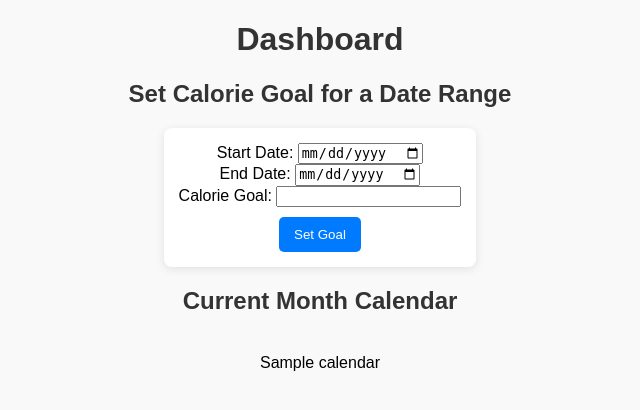
After one commit to FroggyWoggy82/fawn, a Django app: template meals/templates/meals/dashboard.html in a window 1280 px wide. The commit adds this page. Shown: the top 410 px of the page, without its empty margins (320-960 px from the left). Run offline with Django 5.2, Linux system fonts and the light colour scheme; the template is opened without the code that fills it: most values are stand-ins (such as "Sample title", 1, 10 or a date in 2020); form fields are guessed from the names that the template uses.

Commit message:
daily CALORIE GOAL

```diff
--- a/meals/forms.py
+++ b/meals/forms.py
@@ -10,3 +10,9 @@ class DishForm(forms.ModelForm):
     class Meta:
         model = Dish
         fields = ['cook_time', 'instructions']
+
+
+class CalorieGoalRangeForm(forms.Form):
+    start_date = forms.DateField(widget=forms.DateInput(attrs={'type': 'date'}))
+    end_date = forms.DateField(widget=forms.DateInput(attrs={'type': 'date'}))
+    calorie_goal = forms.IntegerField(min_value=0, initial=0)
--- /dev/null
+++ b/meals/templates/meals/dashboard.html
@@ -0,0 +1,110 @@
+<!DOCTYPE html>
+<html>
+<head>
+    <title>Dashboard</title>
+    <style>
+        body {
+            font-family: Arial, sans-serif;
+            margin: 20px;
+            background-color: #f9f9f9;
+        }
+        h1, h2 {
+            color: #333;
+            text-align: center;
+        }
+        .calendar-container {
+            display: flex;
+            justify-content: center;
+            padding: 20px;
+        }
+        table {
+            border-collapse: collapse;
+            width: 100%;
+            max-width: 1000px;
+            background: #fff;
+            box-shadow: 0 2px 10px rgba(0, 0, 0, 0.1);
+            border-radius: 8px;
+        }
+        th, td {
+            padding: 15px;
+            text-align: center;
+            border: 1px solid #ddd;
+        }
+        th {
+            background: #007bff;
+            color: #fff;
+        }
+        td {
+            height: 100px;
+            vertical-align: top;
+            position: relative;
+            background: #f4f4f4;
+        }
+        .calendar-today {
+            background-color: #ffcccb; /* Light Coral */
+            border: 2px solid #ff4500;
+        }
+        .day-cell {
+            display: flex;
+            flex-direction: column;
+            align-items: flex-start;
+            padding: 5px;
+        }
+        .calories {
+            font-weight: bold;
+            margin-top: 5px;
+        }
+        .goal {
+            color: #28a745;
+        }
+        .over-goal {
+            color: #dc3545;
+        }
+        form {
+            text-align: center;
+            background: #fff;
+            padding: 15px;
+            box-shadow: 0 2px 10px rgba(0, 0, 0, 0.1);
+            border-radius: 8px;
+            width: fit-content;
+            margin: 20px auto;
+        }
+        button {
+            background-color: #007bff;
+            color: white;
+            padding: 10px 15px;
+            border: none;
+            cursor: pointer;
+            border-radius: 5px;
+            margin-top: 10px;
+        }
+        button:hover {
+            background-color: #0056b3;
+        }
+    </style>
+</head>
+<body>
+    <h1>Dashboard</h1>
+
+    <!-- Calorie Goal Range Form -->
+    <h2>Set Calorie Goal for a Date Range</h2>
+    <form method="post">
+        {% csrf_token %}
+        <label for="id_start_date">Start Date:</label>
+        {{ goal_form.start_date }}
+        <br>
+        <label for="id_end_date">End Date:</label>
+        {{ goal_form.end_date }}
+        <br>
+        <label for="id_calorie_goal">Calorie Goal:</label>
+        {{ goal_form.calorie_goal }}
+        <br>
+        <button type="submit" name="set_goal">Set Goal</button>
+    </form>
+
+    <h2>Current Month Calendar</h2>
+    <div class="calendar-container">
+        {{ calendar|safe }}
+    </div>
+</body>
+</html>
--- a/meals/templates/meals/home.html
+++ b/meals/templates/meals/home.html
@@ -26,6 +26,7 @@
     <h1>Welcome to the Meal Planner</h1>
     <a href="{% url 'daily_submission' %}">Submit a Daily Meal</a>
     <a href="{% url 'submissions_list' %}">View Submissions</a>
+    <a href="{% url 'dashboard' %}">Dashboard</a>
     <a href="/admin/">Admin Access</a>
 </body>
 </html>
--- a/meals/urls.py
+++ b/meals/urls.py
@@ -9,5 +9,6 @@ urlpatterns = [
     path('submissions/', views.submissions_list_view, name='submissions_list'),
     path('submission/<int:pk>/', views.submission_detail_view, name='submission_detail'),
     path('submission_view/<int:submission_id>/', views.submission_view, name='submission_view'),
-     path('submission/delete/<int:submission_id>/', views.delete_submission, name='delete_submission'),
+    path('submission/delete/<int:submission_id>/', views.delete_submission, name='delete_submission'),
+    path('dashboard/', views.dashboard_view, name='dashboard'),  # Adding the dashboard URL pattern
 ]
```
Also changed, not shown: meals/custom_calendar.py (added, +44 -0 lines), meals/models.py (+8 -0 lines), meals/views.py (+81 -2 lines), meals/migrations/0009_dailycaloriegoal.py (added), media/submissions/thixtheven.jpg (added).
